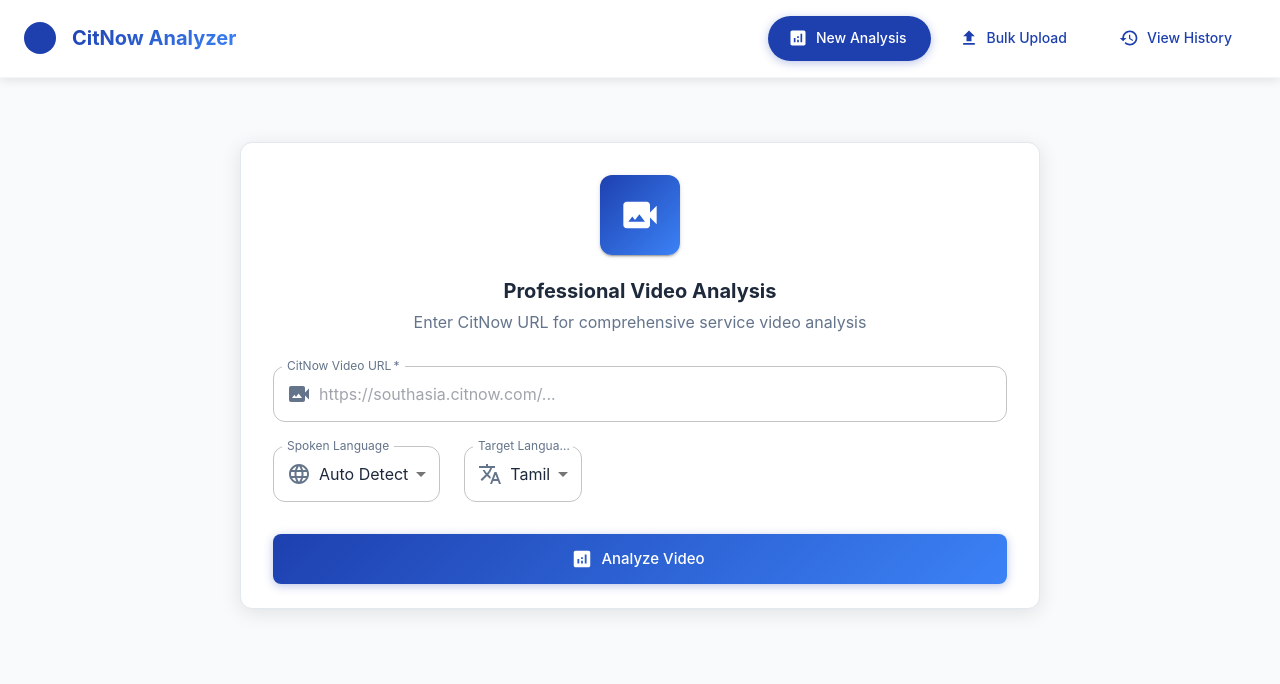
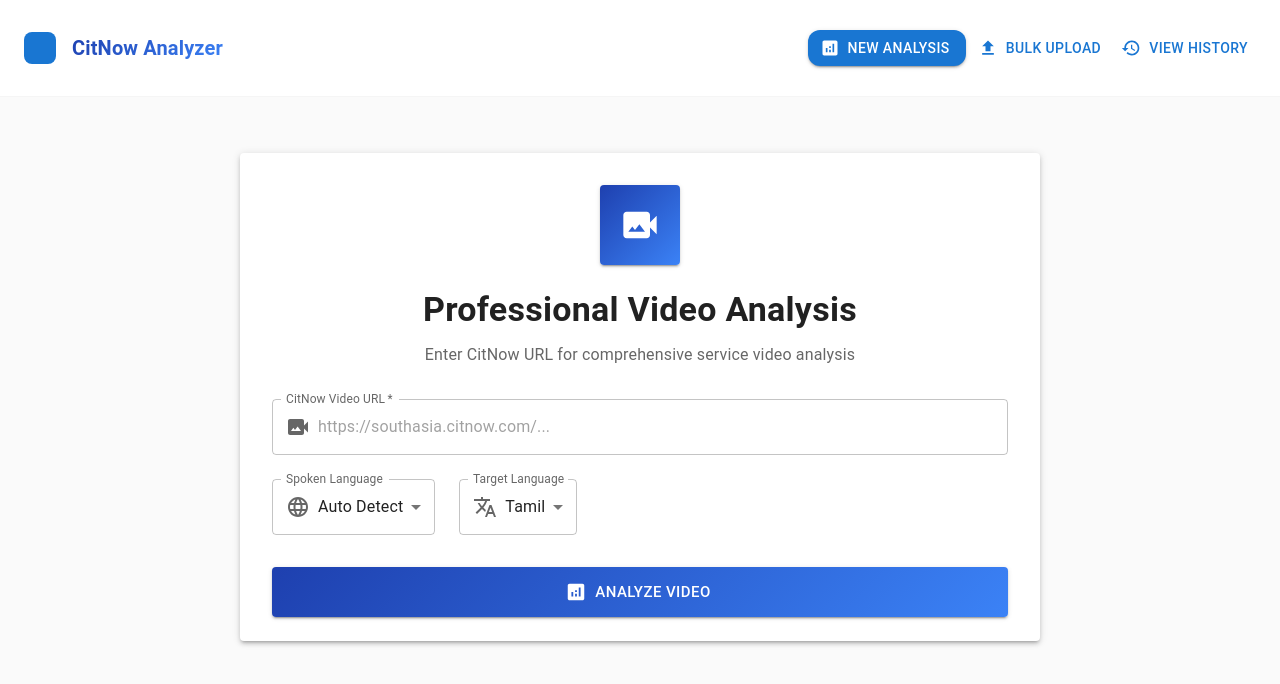
Before and after one commit to focus-apps-2025/videoanalysis, a React (Create React App) app in the folder citnow-analyzer/: page / in a window 1280 px wide. Shown: the top 684 px of the page. Built offline with nearby package versions, Linux system fonts and the light colour scheme.

Commit message:
Update App.js

```diff
--- a/citnow-analyzer/src/App.js
+++ b/citnow-analyzer/src/App.js
@@ -1,61 +1,115 @@
+// App.js (NO CHANGES NEEDED FOR THIS FILE)
 import React, { useState } from 'react';
-import { ThemeProvider } from '@mui/material/styles';
-import { CssBaseline, Box } from '@mui/material';
-import { luxuryTheme } from './theme';
+import { Box, Dialog, DialogContent, IconButton, Snackbar, Alert, Typography, Button } from '@mui/material';
+import CloseIcon from '@mui/icons-material/Close';
 import Navbar from './components/Navbar';
 import AnalysisForm from './components/AnalysisForm';
 import ResultsTable from './components/ResultTable';
-import AnalysisDetails from './components/AnalysisDetails';
+import BulkUpload from './components/BulkUpload';
+import AnalysisDetails from './components/AnalysisDetails'; // Ensure this is correctly displaying individual results
 
-export default function App() {
-  const [selected, setSelected] = useState(null);
-  const [current, setCurrent] = useState(null);
+function App() {
   const [activeTab, setActiveTab] = useState('new');
+  const [selectedAnalysis, setSelectedAnalysis] = useState(null);
+  const [showDetails, setShowDetails] = useState(false);
+  const [snackbar, setSnackbar] = useState({ open: false, message: '', severity: 'success' });
+
+  const handleSingleAnalysisComplete = (data) => {
+    if (data && data.results) {
+        const fullAnalysis = {
+            _id: data.result_id,
+            ...data.results,
+        };
+        setSelectedAnalysis(fullAnalysis);
+        setShowDetails(true);
+        setSnackbar({ open: true, message: 'Single analysis completed successfully!', severity: 'success' });
+    } else {
+        console.error("API response missing 'results' key:", data);
+        setSnackbar({ open: true, message: 'Analysis completed, but no results found in response.', severity: 'warning' });
+    }
+  };
+
+  const handleSelectAnalysis = (analysis) => {
+    setSelectedAnalysis(analysis);
+    setShowDetails(true);
+  };
+
+  const handleCloseDetails = () => {
+    setShowDetails(false);
+    setSelectedAnalysis(null);
+  };
+
+  const handleCloseSnackbar = () => {
+    setSnackbar({ ...snackbar, open: false });
+  };
+
+  const renderContent = () => {
+    switch (activeTab) {
+      case 'new':
+        return <AnalysisForm onAnalyze={handleSingleAnalysisComplete} />;
+      case 'bulk':
+        return <BulkUpload onSelectAnalysis={handleSelectAnalysis} />;
+      case 'history':
+        return <ResultsTable onSelect={handleSelectAnalysis} />; // Correctly passes onSelect
+      default:
+        return <AnalysisForm onAnalyze={handleSingleAnalysisComplete} />;
+    }
+  };
 
   return (
-    <ThemeProvider theme={luxuryTheme}>
-      <CssBaseline />
-      <Box sx={{ backgroundColor: 'background.default', minHeight: '100vh' }}>
-        <Navbar
-          activeTab={activeTab}
-          onTabChange={setActiveTab}
-          onBack={() => {
-            setActiveTab('new');
-            setCurrent(null);
-            setSelected(null);
-          }}
-        />
+    <Box sx={{ flexGrow: 1, minHeight: '100vh', backgroundColor: 'grey.50' }}>
+      <Navbar
+        activeTab={activeTab}
+        onTabChange={setActiveTab}
+      />
+      <Box sx={{ p: { xs: 2, md: 3 } }}>
+        {renderContent()}
+      </Box>
 
-        <Box sx={{ py: 4, px: 2 }}>
-          {activeTab === 'new' && !current && (
-            <AnalysisForm onAnalyze={setCurrent} />
-          )}
+      <Dialog
+        open={showDetails}
+        onClose={handleCloseDetails}
+        fullWidth={true}
+        maxWidth="lg"
+      >
+        <DialogContent sx={{ position: 'relative', p: { xs: 2, sm: 3 } }}>
+          <IconButton
+            onClick={handleCloseDetails}
+            sx={{
+              position: 'absolute',
+              right: 12,
+              top: 12,
+              color: (theme) => theme.palette.grey[500],
+            }}
+          >
+            <CloseIcon />
+          </IconButton>
 
-          {current && (
+          {selectedAnalysis && (
             <AnalysisDetails
-              result={current}
-              onBack={() => {
-                setCurrent(null);
-                setActiveTab('new');
-              }}
+              analysis={selectedAnalysis}
+              onClose={handleCloseDetails}
             />
           )}
+        </DialogContent>
+      </Dialog>
 
-          {activeTab === 'history' && !selected && (
-            <ResultsTable onSelect={setSelected} />
-          )}
-
-          {selected && (
-            <AnalysisDetails
-              result={selected}
-              onBack={() => {
-                setSelected(null);
-                setActiveTab('history');
-              }}
-            />
-          )}
-        </Box>
-      </Box>
-    </ThemeProvider>
+      <Snackbar
+        open={snackbar.open}
+        autoHideDuration={6000}
+        onClose={handleCloseSnackbar}
+        anchorOrigin={{ vertical: 'bottom', horizontal: 'center' }}
+      >
+        <Alert
+          onClose={handleCloseSnackbar}
+          severity={snackbar.severity}
+          sx={{ width: '100%' }}
+        >
+          {snackbar.message}
+        </Alert>
+      </Snackbar>
+    </Box>
   );
 }
+
+export default App;
```
